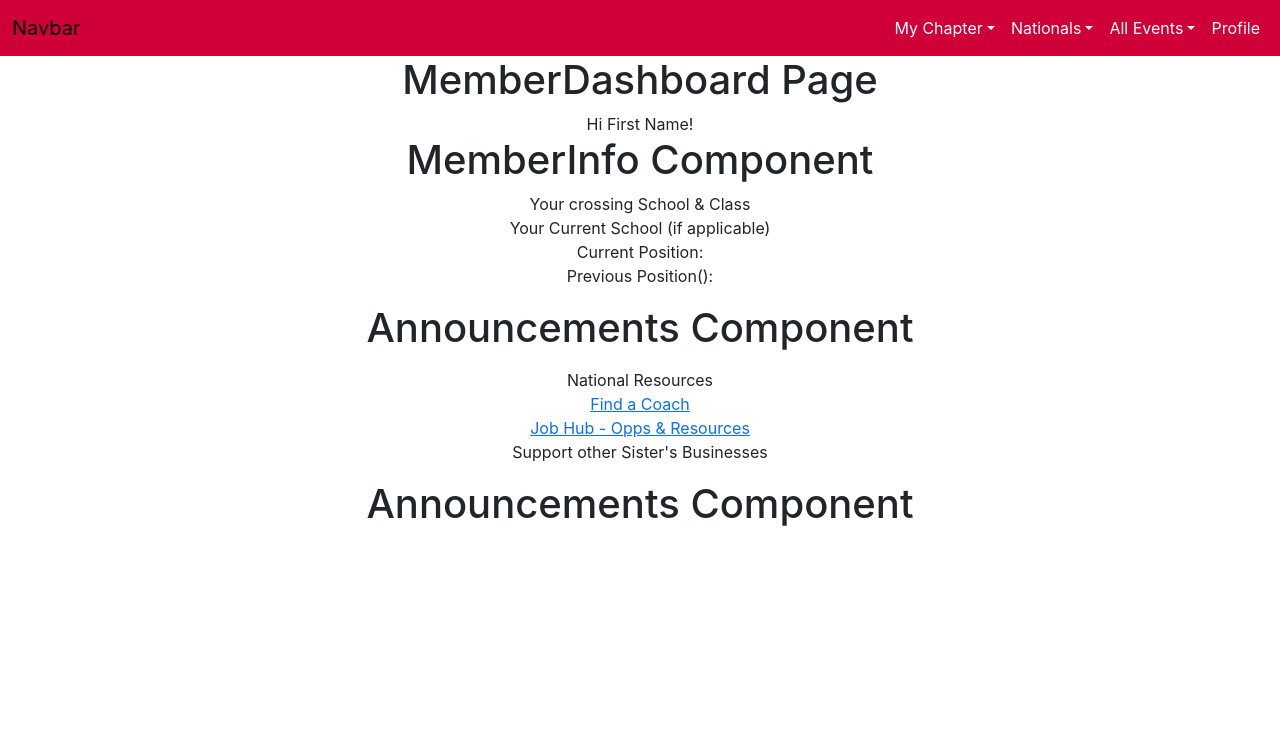
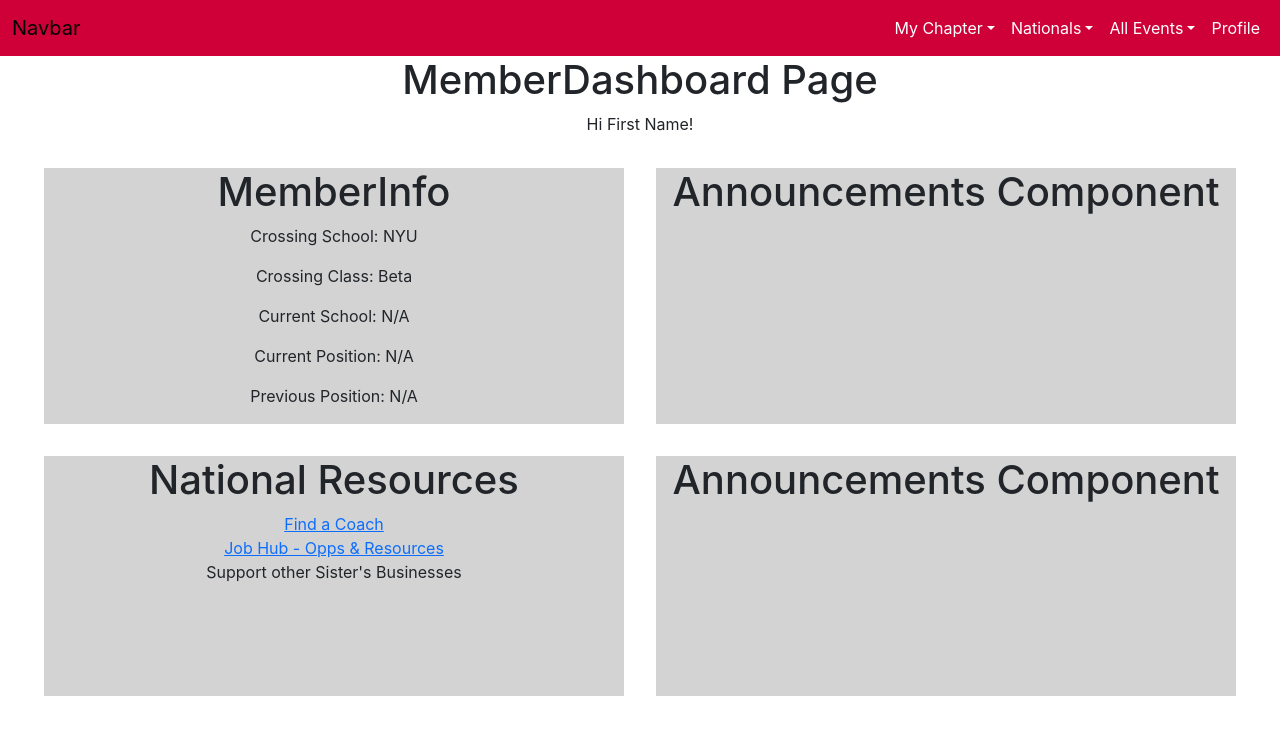
Before and after one commit to jamesocana6/glo-management-frontend, a React (Create React App) app: page /dashboard in a window 1280 px wide. Shown: the top 734 px of the page. Built offline with nearby package versions, Linux system fonts and the light colour scheme.

Commit message:
style MemberDashboard components

```diff
--- a/src/Pages/MemberDashboard/MemberDashboard.js
+++ b/src/Pages/MemberDashboard/MemberDashboard.js
@@ -10,28 +10,42 @@ const MemberDashboard = ({ props }) => {
     return (
         <>
             <div>
-               <NavBar/>
+                <NavBar />
                 <h1>MemberDashboard Page</h1>
+                Hi First Name!
 
             </div>
-            <p>
-                Hi First Name!
+
+            <div className="container-fluid">
+                <div className="row m-3" style={{ height: '17rem' }}>
+                    <div className="col m-3" style={{ backgroundColor: 'lightgrey' }}>
                         <MemberInfo />
-            </p>
-            <p>
+                    </div>
+
+                    <div className="col m-3" style={{ backgroundColor: 'lightgrey' }}>
                         <Announcements />
                         {/* props = chapter */}
-            </p>
+                    </div>
+                </div>
+
+                <div className="row m-3" style={{ height: '17rem' }}>
+                    <div className="col m-3" style={{ backgroundColor: 'lightgrey' }}>
                         <p>
-                National Resources<br></br>
+                            <h1>National Resources</h1>
                             <Link to="../findcoach">Find a Coach</Link><br></br>
                             <Link to="../jobhub">Job Hub - Opps & Resources</Link><br></br>
                             Support other Sister's Businesses<br></br>
                         </p>
+                    </div>
+
+                    <div className="col m-3" style={{ backgroundColor: 'lightgrey' }}>
                         <p>
                             <Announcements />
                             {/* props = national */}
                         </p>
+                    </div>
+                </div>
+            </div>
         </>
     )
 }
--- a/src/Pages/MemberDashboard/MemberInfo/MemberInfo.js
+++ b/src/Pages/MemberDashboard/MemberInfo/MemberInfo.js
@@ -1,13 +1,44 @@
-import React from "react";
+import React, { useState } from "react";
 
 const MemberInfo = ({ props }) => {
+    // mock info, this should come from props
+    const [memberInfo, setMemberInfo] = useState(
+        [
+            {
+                crossingSchool: 'NYU',
+                crossingClass: 'Beta',
+                currentSchool: 'N/A',
+                currentPosition: 'N/A',
+                previousPosition: 'N/A',
+            },
+        ]
+    )
+
+
     return (
         <div>
-            <h1>MemberInfo Component</h1>
-            Your crossing School & Class<br></br>
-            Your Current School (if applicable)<br></br>
-            Current Position:<br></br>
-            Previous Position():<br></br>
+            <h1>MemberInfo</h1>
+            {memberInfo.map((member) => {
+                return (
+                    <div>
+                        <p>
+                            Crossing School: {member.crossingSchool}
+                        </p>
+                        <p>
+                            Crossing Class: {member.crossingClass}
+                        </p>
+                        <p>
+                            Current School: {member.currentSchool}
+                        </p>
+                        <p>
+                            Current Position: {member.currentPosition}
+                        </p>
+                        <p>
+                            Previous Position: {member.previousPosition}
+                        </p>
+                    </div>
+                )
+            })}
         </div>
     )
 }
```
Lines whose indentation alone changed are shown as unchanged.
